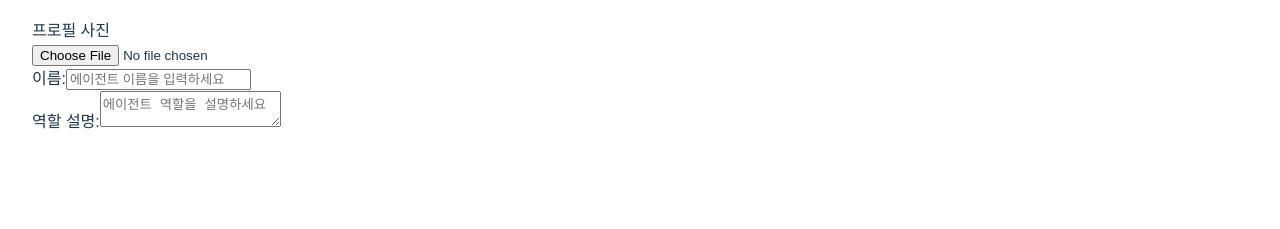
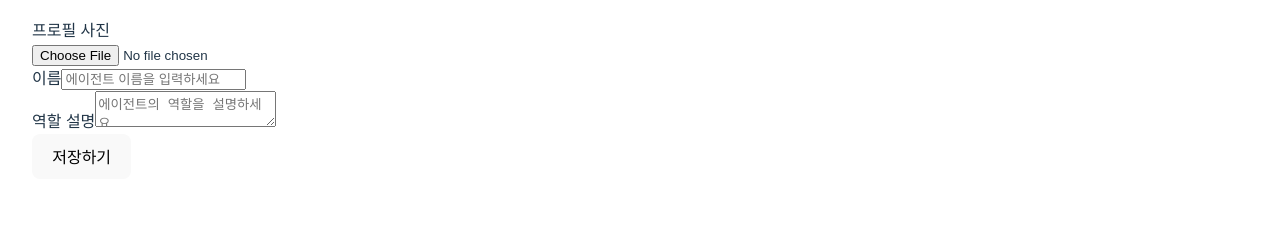
Before and after one commit to Google-Chrome-Built-in-AI-Challenge/CSChatBot, a React (Vite) app in the folder cschatbot/: page / in a window 1280 px wide. Both pictures are taken after a click on the element "에이전트 프로필 설정하기". Shown: the part 374-603 px from the top of the page. Built offline with nearby package versions, Linux system fonts and the light colour scheme; what react-chatbot-kit would draw is missing.

Commit message:
feat: 에이전트 프로필 설정하는 화면에 저장하기 버튼 추가

```diff
--- a/cschatbot/src/features/views/AgentProfile.tsx
+++ b/cschatbot/src/features/views/AgentProfile.tsx
@@ -1,10 +1,10 @@
 import React, { useState, ChangeEvent } from 'react';
-
 
 const AgentProfile = () => {
   const [profileImage, setProfileImage] = useState<string | null>(null);
   const [name, setName] = useState('');
   const [role, setRole] = useState('');
+  const [isSaved, setIsSaved] = useState(false);
 
   // 이미지 선택 시 미리보기 처리
   const handleImageChange = (e: ChangeEvent<HTMLInputElement>) => {
@@ -18,11 +18,27 @@ const AgentProfile = () => {
     }
   };
 
+  // 모든 정보 저장 (한 번에)
+  const handleSave = () => {
+    const agentData = {
+      name,
+      role,
+      profileImage,
+    };
+    console.log("저장된 데이터:", agentData);
+
+    // 원하시면 localStorage에도 저장 가능
+    localStorage.setItem("agentProfile", JSON.stringify(agentData));
+
+    setIsSaved(true);
+    setTimeout(() => setIsSaved(false), 2000); // 2초 뒤 저장 완료 메시지 사라짐
+  };
+
   return (
     <div className="centered-view">
       <h2>에이전트 프로필 설정</h2>
 
-      {/* 프로필 사진 */}
+      {/* 프로필 사진 업로드 */}
       <div className="profile-image-container">
         {profileImage ? (
           <img src={profileImage} alt="Profile" className="profile-image" />
@@ -34,24 +50,31 @@ const AgentProfile = () => {
 
       {/* 이름 입력 */}
       <div className="form-group">
-        <label>이름:</label>
+        <label>이름</label>
         <input
           type="text"
+          placeholder="에이전트 이름을 입력하세요"
           value={name}
           onChange={(e) => setName(e.target.value)}
-          placeholder="에이전트 이름을 입력하세요"
         />
       </div>
 
       {/* 역할 설명 입력 */}
       <div className="form-group">
-        <label>역할 설명:</label>
+        <label>역할 설명</label>
         <textarea
+          placeholder="에이전트의 역할을 설명하세요"
           value={role}
           onChange={(e) => setRole(e.target.value)}
-          placeholder="에이전트 역할을 설명하세요"
         />
       </div>
+
+      {/* 저장 버튼 */}
+      <button className="save-button" onClick={handleSave}>
+        저장하기
+      </button>
+
+      {isSaved && <p className="save-message">✅ 변경사항이 저장되었습니다.</p>}
     </div>
   );
 };
```
